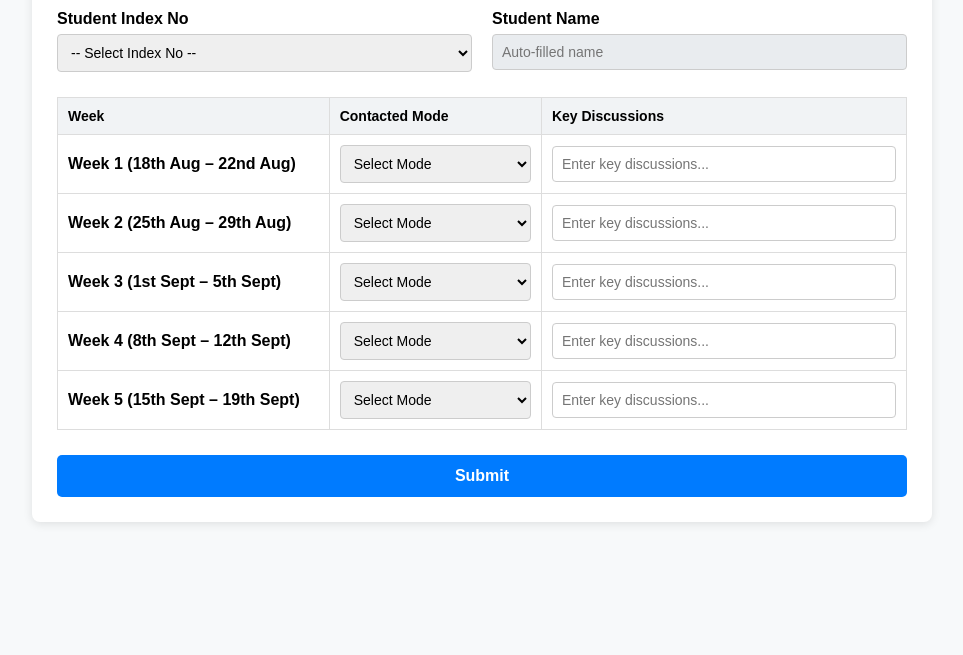
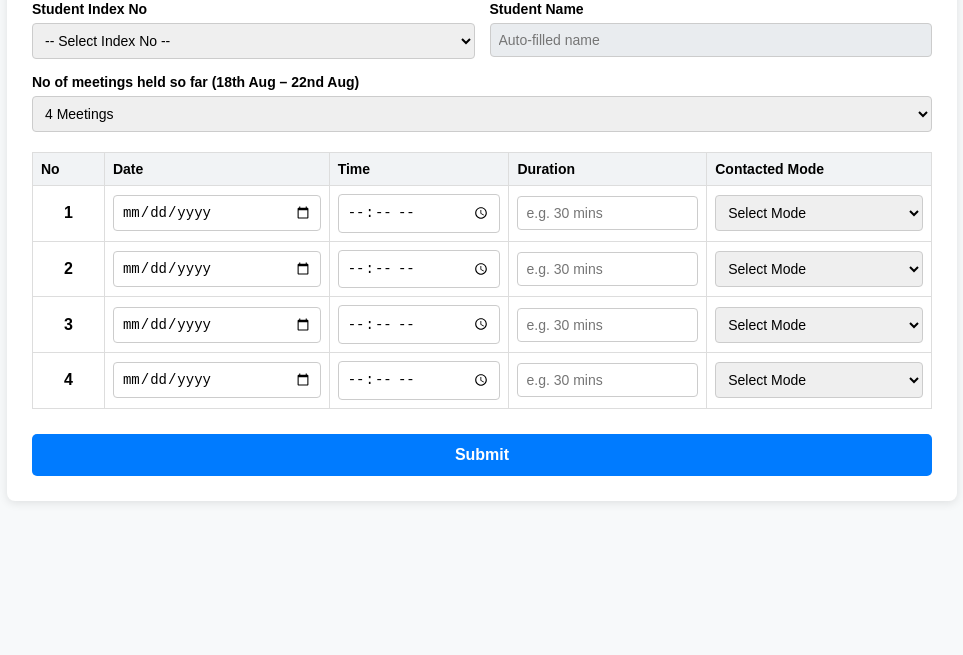
Before and after one commit to Dalpedil/student-feedback-app, a website: page public/index.html in a window 1280 px wide. Shown: the part 145-800 px from the top of the page, without its empty margins (158-1121 px from the left). Drawn offline with Linux system fonts and the light colour scheme.

Commit message:
Update index.html

```diff
--- a/public/index.html
+++ b/public/index.html
@@ -5,20 +5,21 @@
   <meta name="viewport" content="width=device-width, initial-scale=1.0">
   <title>Students Weekly Progress - ISRP 2026</title>
   <style>
-    body { font-family: Arial, sans-serif; margin: 30px; background: #f7f9fa; }
-    .container { max-width: 850px; margin: auto; background: #fff; padding: 25px; border-radius: 8px; box-shadow: 0 2px 10px rgba(0,0,0,0.1); }
-    h2 { text-align: center; margin-bottom: 24px; color: #333; }
+    body { font-family: Arial, sans-serif; margin: 25px; background: #f7f9fa; }
+    .container { max-width: 900px; margin: auto; background: #fff; padding: 25px; border-radius: 8px; box-shadow: 0 2px 10px rgba(0,0,0,0.1); }
+    h2 { text-align: center; margin-bottom: 20px; color: #333; }
 
-    .top-section { display: flex; gap: 20px; margin-bottom: 25px; }
-    .form-group { flex: 1; }
-    label { display: block; font-weight: bold; margin-bottom: 6px; }
-    input[type="text"], select {
-      width: 100%; padding: 9px; box-sizing: border-box; border: 1px solid #ccc; border-radius: 4px; font-size: 14px;
+    .top-grid { display: grid; grid-template-columns: 1fr 1fr; gap: 15px; margin-bottom: 20px; }
+    .full-width { grid-column: span 2; }
+    .form-group { display: flex; flex-direction: column; }
+    label { font-weight: bold; margin-bottom: 6px; font-size: 14px; }
+    input[type="text"], input[type="date"], input[type="time"], select {
+      width: 100%; padding: 8px; box-sizing: border-box; border: 1px solid #ccc; border-radius: 4px; font-size: 14px;
     }
     input[readonly] { background-color: #e9ecef; cursor: not-allowed; }
 
     table { width: 100%; border-collapse: collapse; margin-top: 15px; }
-    th, td { border: 1px solid #ddd; padding: 10px; text-align: left; }
+    th, td { border: 1px solid #ddd; padding: 8px; text-align: left; }
     th { background-color: #f1f3f5; font-size: 14px; }
 
     .submit-btn {
@@ -33,7 +34,7 @@
     <h2>Students Weekly Progress<br><span style="font-size: 18px; color: #555; font-weight: normal;">ISRP 2026</span></h2>
     <form action="/submit-feedback" method="POST">
 
-      <div class="top-section">
+      <div class="top-grid">
         <div class="form-group">
           <label for="indexNo">Student Index No</label>
           <select id="indexNo" name="indexNo" onchange="updateStudentName()" required>
@@ -45,14 +46,27 @@
           <label for="studentName">Student Name</label>
           <input type="text" id="studentName" name="studentName" placeholder="Auto-filled name" readonly required>
         </div>
+
+        <div class="form-group full-width">
+          <label for="meetingCount">No of meetings held so far (18th Aug – 22nd Aug)</label>
+          <select id="meetingCount" name="meetingCount" onchange="renderMeetingRows()" required>
+            <option value="4" selected>4 Meetings</option>
+            <option value="1">1 Meeting</option>
+            <option value="2">2 Meetings</option>
+            <option value="3">3 Meetings</option>
+            <option value="0">0 (Not Contacted)</option>
+          </select>
+        </div>
       </div>
 
       <table>
         <thead>
           <tr>
-            <th style="width: 32%;">Week</th>
+            <th style="width: 8%;">No</th>
+            <th style="width: 25%;">Date</th>
+            <th style="width: 20%;">Time</th>
+            <th style="width: 22%;">Duration</th>
             <th style="width: 25%;">Contacted Mode</th>
-            <th style="width: 43%;">Key Discussions</th>
           </tr>
         </thead>
         <tbody id="tableBody">
@@ -126,36 +140,37 @@
       document.getElementById("studentName").value = studentData[selectedIndex] || "";
     }
 
-    const weeksConfig = [
-      { label: "Week 1 (18th Aug – 22nd Aug)" },
-      { label: "Week 2 (25th Aug – 29th Aug)" },
-      { label: "Week 3 (1st Sept – 5th Sept)" },
-      { label: "Week 4 (8th Sept – 12th Sept)" },
-      { label: "Week 5 (15th Sept – 19th Sept)" }
-    ];
+    const modes = ["In-Person", "Online", "Telephone", "Not Contacted"];
 
-    const modes = ["Online", "In-Person", "Not Contacted"];
+    function renderMeetingRows() {
+      const count = parseInt(document.getElementById("meetingCount").value, 10);
       const tbody = document.getElementById("tableBody");
+      tbody.innerHTML = "";
 
-    weeksConfig.forEach((week, idx) => {
+      if (count === 0) {
+        tbody.innerHTML = `<tr><td colspan="5" style="text-align: center; color: #777; padding: 15px;">Not Contacted during this period.</td></tr>`;
+        return;
+      }
+
+      for (let i = 1; i <= count; i++) {
         const tr = document.createElement("tr");
         tr.innerHTML = `
+          <td style="font-weight: bold; text-align: center;">${i}</td>
+          <td><input type="date" name="meetings[${i}][date]" required></td>
+          <td><input type="time" name="meetings[${i}][time]" required></td>
+          <td><input type="text" name="meetings[${i}][duration]" placeholder="e.g. 30 mins" required></td>
           <td>
-          <strong>${week.label}</strong>
-          <input type="hidden" name="weeks[${idx}][label]" value="${week.label}">
-        </td>
-        <td>
-          <select name="weeks[${idx}][mode]" required>
+            <select name="meetings[${i}][mode]" required>
               <option value="" disabled selected>Select Mode</option>
               ${modes.map(mode => `<option value="${mode}">${mode}</option>`).join('')}
             </select>
           </td>
-        <td>
-          <input type="text" name="weeks[${idx}][comment]" placeholder="Enter key discussions..." required>
-        </td>
         `;
         tbody.appendChild(tr);
-    });
+      }
+    }
+
+    renderMeetingRows();
   </script>
 </body>
 </html>
```
Lines whose indentation alone changed are shown as unchanged.
